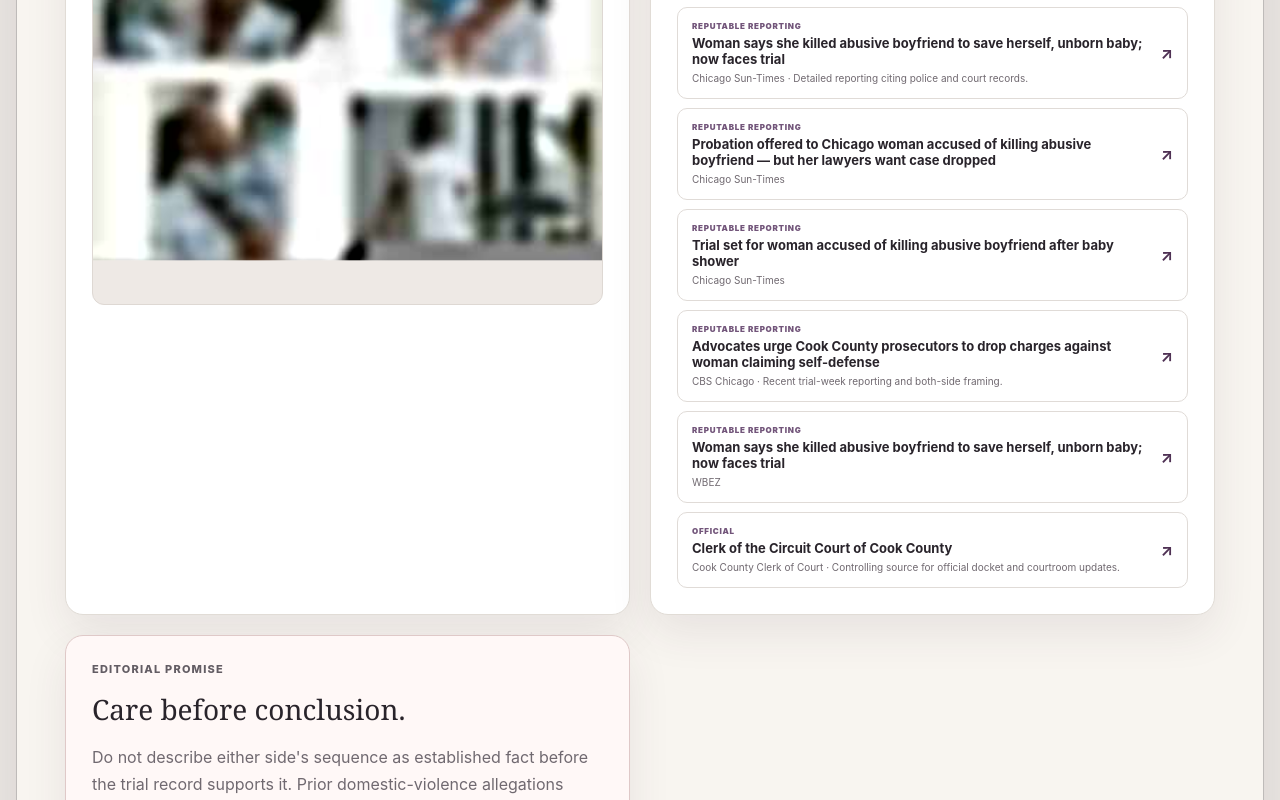
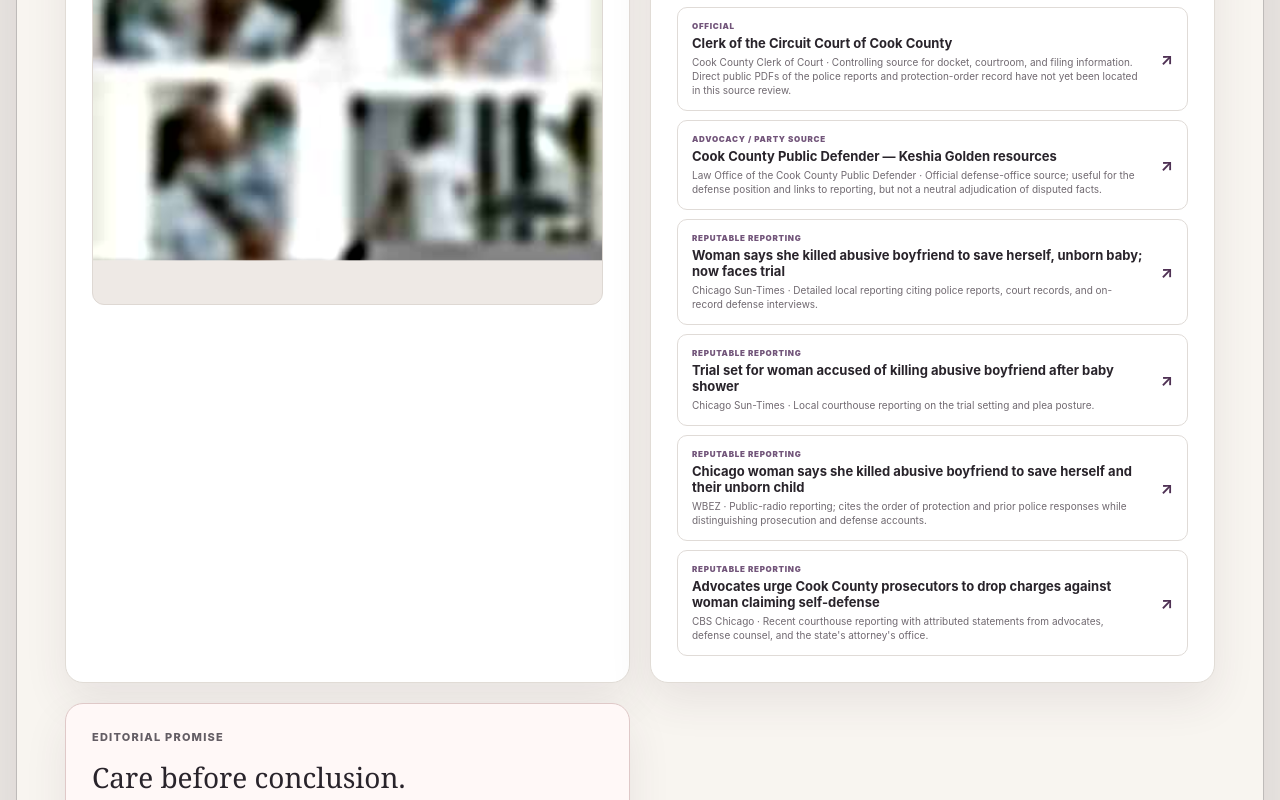
Before and after one commit to katenoahpersonal-svg/Hope-Records, a Next.js app: page /cases/keshia-golden in a window 1280 px wide. Shown: the part 4360-5160 px from the top of the page. Built offline with nearby package versions, Linux system fonts and the light colour scheme.

Commit message:
Apply primary-source case overrides

```diff
--- a/app/cases/[slug]/page.tsx
+++ b/app/cases/[slug]/page.tsx
@@ -3,6 +3,7 @@ import { notFound } from "next/navigation";
 import { Header } from "@/components/Header";
 import { Badge } from "@/components/Badge";
 import { cases } from "@/lib/mock-data";
+import { applyEditorialOverrides } from "@/lib/editorial-overrides";
 
 export function generateStaticParams() {
   return cases.map((item) => ({ slug: item.slug }));
@@ -12,8 +13,9 @@ export const dynamicParams = false;
 
 export default async function CasePage({ params }: { params: Promise<{ slug: string }> }) {
   const { slug } = await params;
-  const item = cases.find((entry) => entry.slug === slug);
-  if (!item) notFound();
+  const baseItem = cases.find((entry) => entry.slug === slug);
+  if (!baseItem) notFound();
+  const item = applyEditorialOverrides(baseItem);
 
   return (
     <main className="appShell">
```
